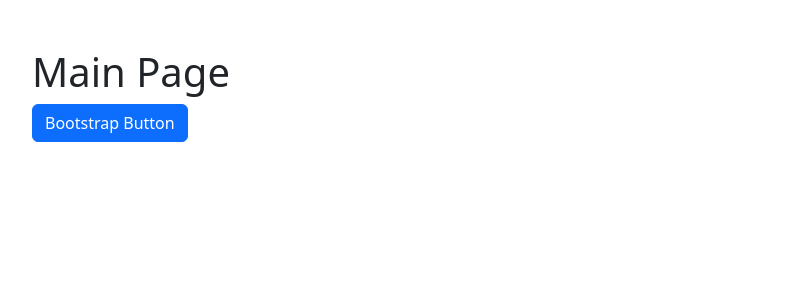
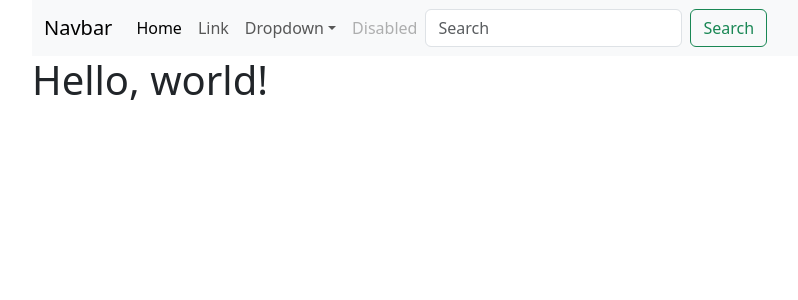
Before and after one commit to amaralBruno27866/the_hall_of_bones, a React (Vite) app in the folder myPortfolio/: page / in a window 1280 px wide. Shown: the top 300 px of the page, without its empty margins (50-848 px from the left). Built offline with nearby package versions, Linux system fonts and the light colour scheme.

Commit message:
Create: component navbar was created

```diff
--- a/myPortfolio/src/App.jsx
+++ b/myPortfolio/src/App.jsx
@@ -1,10 +1,12 @@
 import React from 'react';
+
+import { Navbar } from './frontend/components/navbar';
 
 export function App() {
   return (
     <div className="container">
-      <h1 className="mt-5">Main Page</h1>
-      <button className="btn btn-primary">Bootstrap Button</button>
+      <Navbar />
+      <h1>Hello, world!</h1>
     </div>
   );
 }
--- /dev/null
+++ b/myPortfolio/src/frontend/components/navbar.jsx
@@ -0,0 +1,43 @@
+import React from 'react';
+import 'bootstrap/dist/js/bootstrap.bundle.min.js';
+
+export function Navbar() {
+  return (
+    <nav className="navbar navbar-expand-lg navbar-light bg-light">
+      <div className="container-fluid">
+        <a className="navbar-brand" href="#">Navbar</a>
+        <button className="navbar-toggler" type="button" data-bs-toggle="collapse" data-bs-target="#navbarNav" aria-controls="navbarNav" aria-expanded="false" aria-label="Toggle navigation">
+          <span className="navbar-toggler-icon"></span>
+        </button>
+        <div className="collapse navbar-collapse" id="navbarNav">
+          <ul className="navbar-nav">
+            <li className="nav-item">
+              <a className="nav-link active" aria-current="page" href="#">Home</a>
+            </li>
+            <li className="nav-item">
+              <a className="nav-link" href="#">Link</a>
+            </li>
+            <li className="nav-item dropdown">
+              <a className="nav-link dropdown-toggle" href="#" role="button" data-bs-toggle="dropdown" aria-expanded="false">
+                Dropdown
+              </a>
+              <ul className="dropdown-menu">
+                <li><a className="dropdown-item" href="#">Action</a></li>
+                <li><a className="dropdown-item" href="#">Another action</a></li>
+                <li><hr className="dropdown-divider"/></li>
+                <li><a className="dropdown-item" href="#">Something else here</a></li>
+              </ul>
+            </li>
+            <li className="nav-item">
+              <a className="nav-link disabled" aria-disabled="true">Disabled</a>
+            </li>
+          </ul>
+          <form className="d-flex" role="search">
+            <input className="form-control me-2" type="search" placeholder="Search" aria-label="Search" />
+            <button className="btn btn-outline-success" type="submit">Search</button>
+          </form>
+        </div>
+      </div>
+    </nav>
+  );
+}
```
